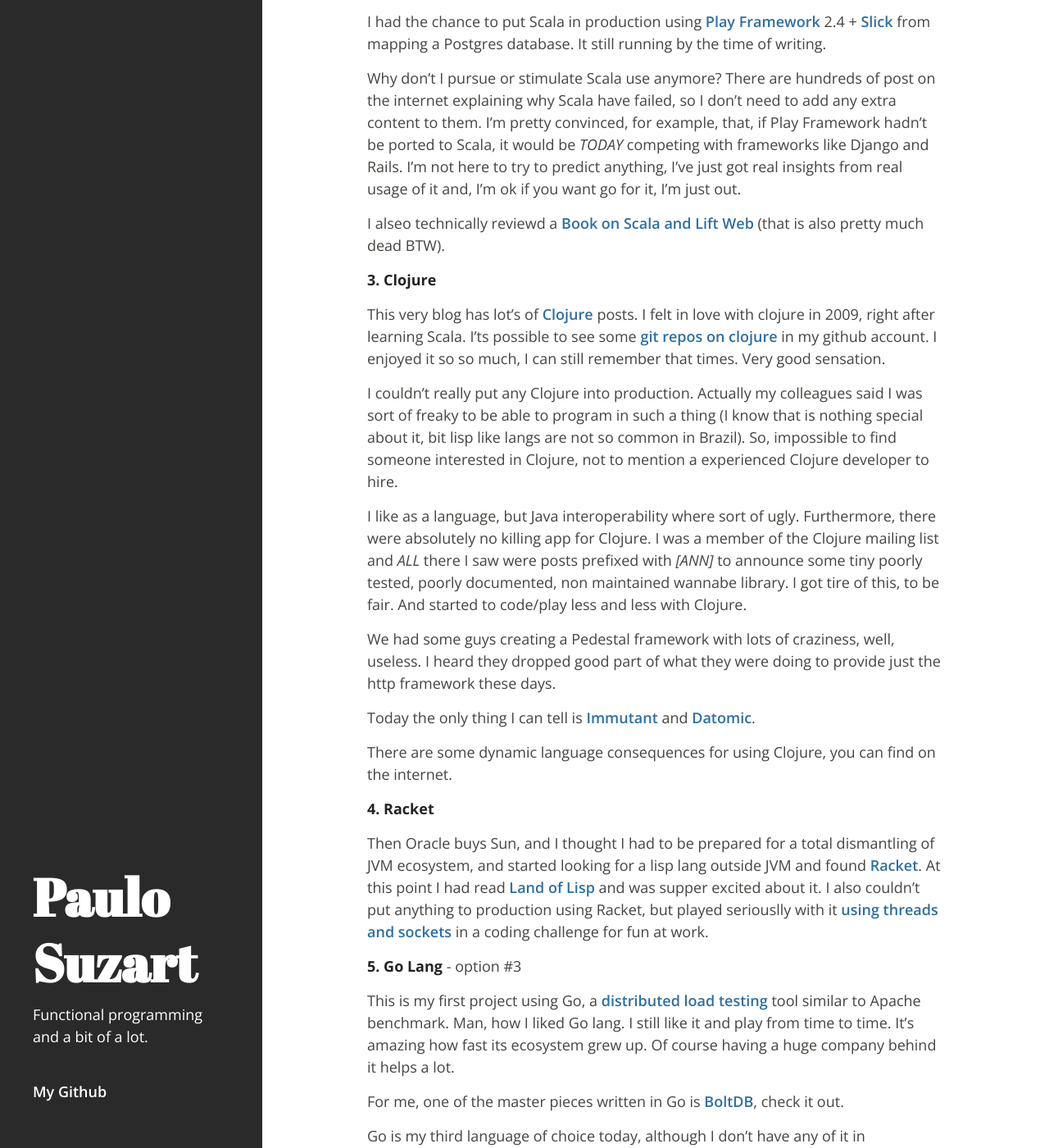
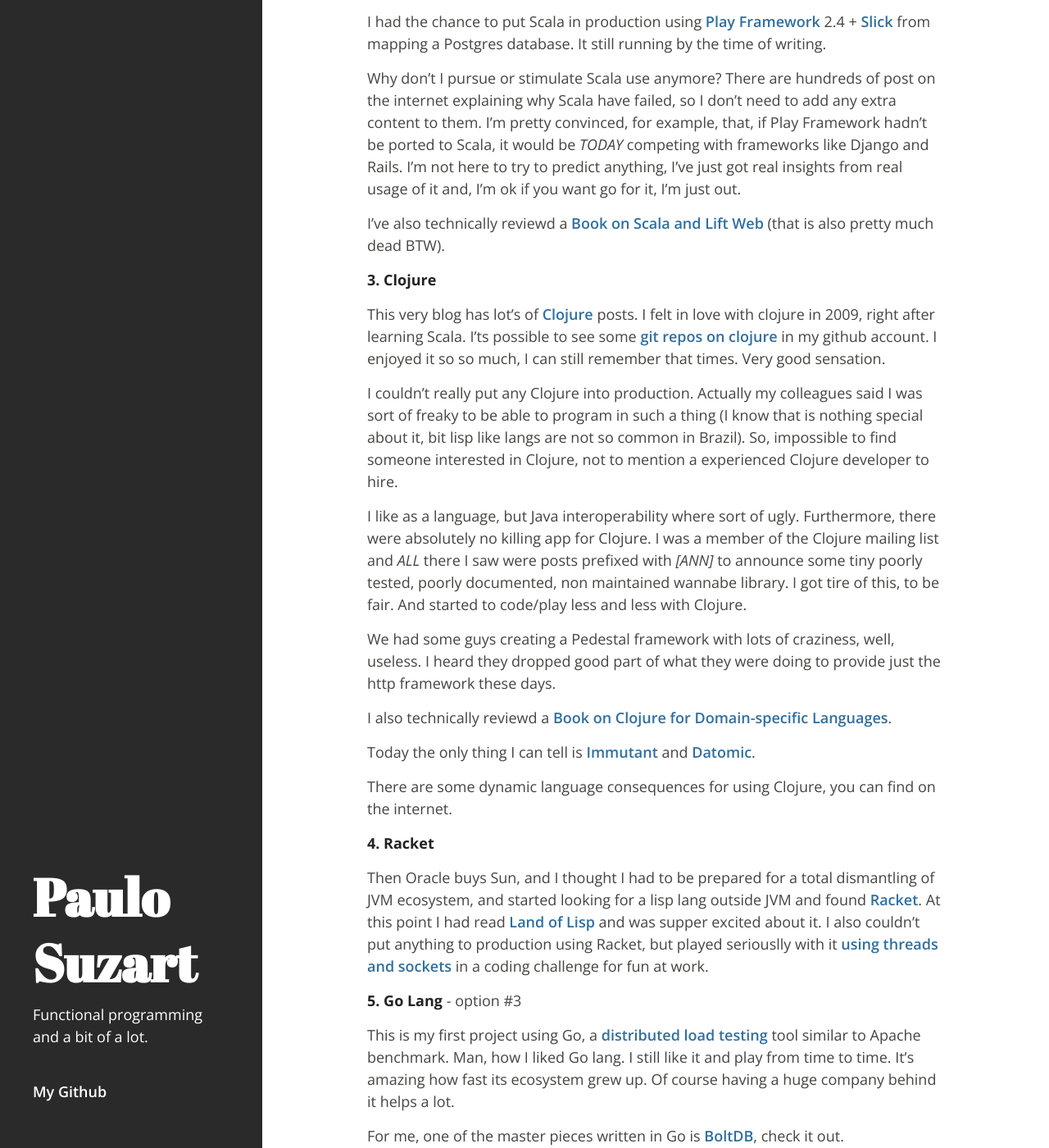
Before and after one commit to paulosuzart/paulosuzart.github.io, a Jekyll site: the page built from _posts/2017-02-10-languages-and-counting.md, in a window 1280 px wide and 1400 px high, scrolled down 506 px. Shown: the whole window at 82% size. Built offline with Jekyll 4.4.1, drawn with Linux system fonts in a browser that asks for light colours; comment, search, counter and statistics services are not loaded; some of the changed text lies outside the part shown.

Commit message:
Fixed typos, added link to clojure book

```diff
--- a/_posts/2017-02-10-languages-and-counting.md
+++ b/_posts/2017-02-10-languages-and-counting.md
@@ -21,7 +21,7 @@
 
 Why don't I pursue or stimulate Scala use anymore? There are hundreds of post on the internet explaining why Scala have failed, so I don't need to add any extra content to them. I'm pretty convinced, for example, that, if Play Framework hadn't be ported to Scala, it would be *TODAY* competing with frameworks like Django and Rails. I'm not here to try to predict anything, I've just got real insights from real usage of it and, I'm ok if you want go for it, I'm just out.
 
-I alseo technically reviewd a [Book on Scala and Lift Web](https://www.packtpub.com/application-development/lift-application-development-cookbook) (that is also pretty much dead BTW).
+I've also technically reviewd a [Book on Scala and Lift Web](https://www.packtpub.com/application-development/lift-application-development-cookbook) (that is also pretty much dead BTW).
 
 **3. Clojure**
 
@@ -32,6 +32,8 @@
 I like as a language, but Java interoperability where sort of ugly. Furthermore, there were absolutely no killing app for Clojure. I was a member of the Clojure mailing list and *ALL* there I saw were posts prefixed with _[ANN]_ to announce some tiny poorly tested, poorly documented, non maintained wannabe library. I got tire of this, to be fair. And started to code/play less and less with Clojure.
 
 We had some guys creating a Pedestal framework with lots of craziness, well, useless. I heard they dropped good part of what they were doing to provide just the http framework these days.
+
+I also technically reviewd a [Book on Clojure for Domain-specific Languages](https://www.amazon.com/Clojure-Domain-specific-Languages-Ryan-Kelker/dp/1782166505).
 
 Today the only thing I can tell is [Immutant](http://immutant.org/) and [Datomic](http://www.datomic.com/).
 
```
Also changed, not shown: _posts/2017-02-11-after-d-comes-cpp.md (+1 -1 lines).
